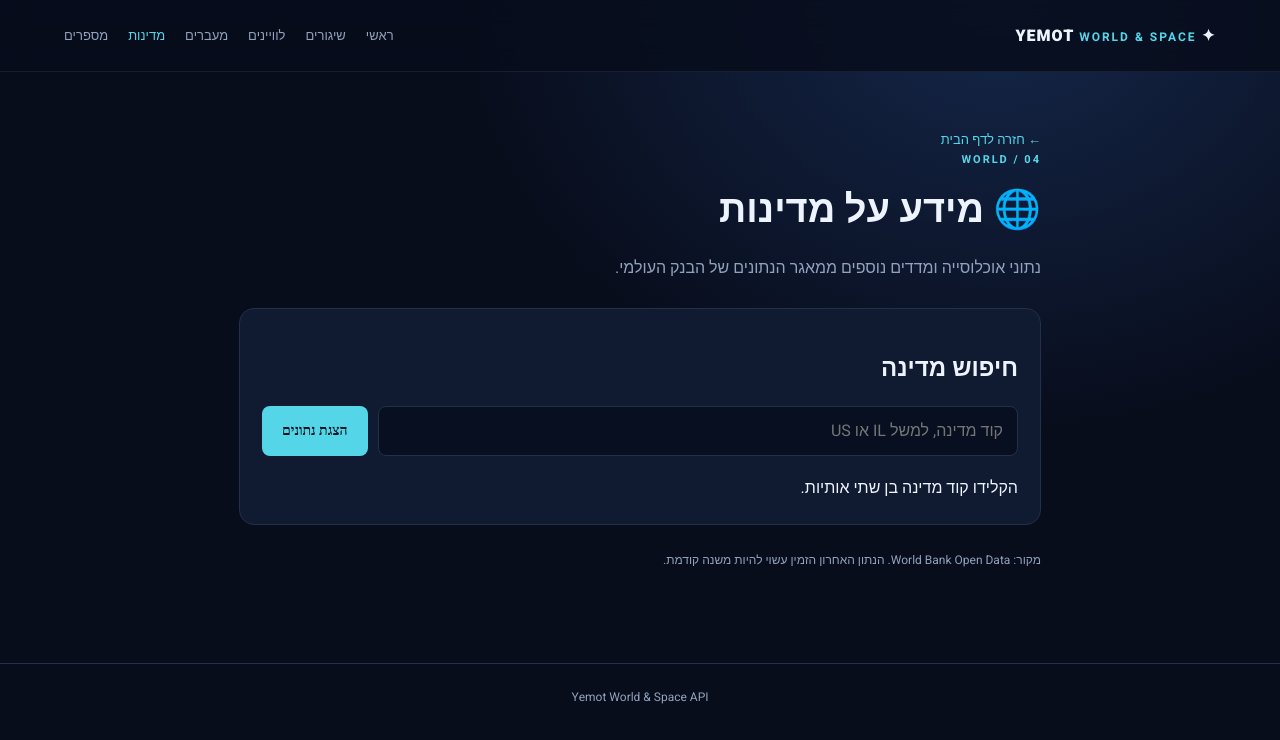
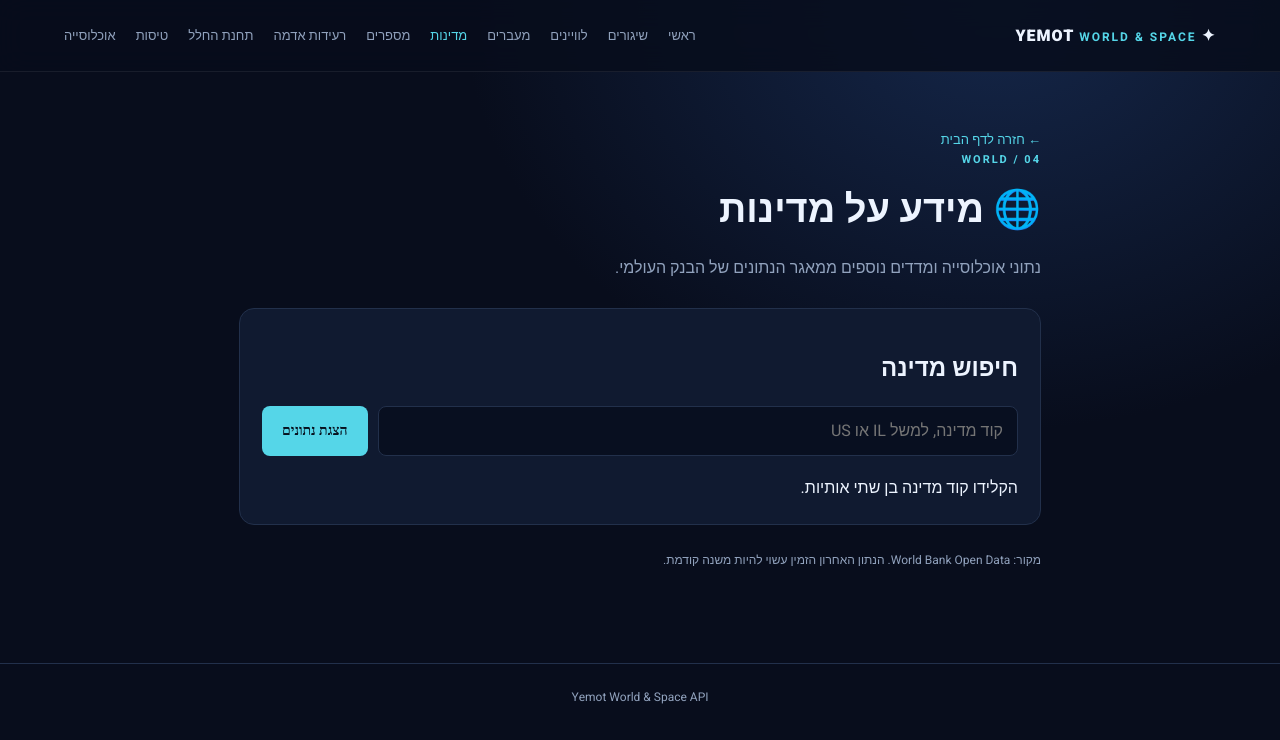
Before and after one commit to dji705/yemot-world-space-api, a plain HTML site: page countries.html in a window 1280 px wide. Drawn offline with Linux system fonts and the light colour scheme.

Commit message:
Add new services to site navigation

```diff
--- a/countries.html
+++ b/countries.html
@@ -1 +1 @@
-<!doctype html><html lang="he" dir="rtl"><head><meta charset="utf-8"><meta name="viewport" content="width=device-width,initial-scale=1"><title>מדינות העולם | Yemot World & Space</title><link rel="stylesheet" href="style.css"><script defer src="app.js"></script></head><body><header class="top"><a class="brand" href="index.html">✦ YEMOT <b>WORLD & SPACE</b></a><nav><a href="index.html">ראשי</a><a href="launches.html">שיגורים</a><a href="satellites.html">לוויינים</a><a href="passes.html">מעברים</a><a class="active" href="countries.html">מדינות</a><a href="numbers.html">מספרים</a></nav></header><main class="page"><a class="back" href="index.html">← חזרה לדף הבית</a><div class="eyebrow">WORLD / 04</div><h1 class="page-title">🌐 מידע על מדינות</h1><p class="lead">נתוני אוכלוסייה ומדדים נוספים ממאגר הנתונים של הבנק העולמי.</p><section class="panel"><h2>חיפוש מדינה</h2><div class="form-row"><input id="country" class="field" maxlength="2" placeholder="קוד מדינה, למשל IL או US"><button class="action" onclick="loadCountry()">הצגת נתונים</button></div><div id="result" class="result">הקלידו קוד מדינה בן שתי אותיות.</div></section><p class="note">מקור: World Bank Open Data. הנתון האחרון הזמין עשוי להיות משנה קודמת.</p></main><footer>Yemot World & Space API</footer></body></html>
+<!doctype html><html lang="he" dir="rtl"><head><meta charset="utf-8"><meta name="viewport" content="width=device-width,initial-scale=1"><title>מדינות העולם | Yemot World & Space</title><link rel="stylesheet" href="style.css"><script defer src="app.js"></script></head><body><header class="top"><a class="brand" href="index.html">✦ YEMOT <b>WORLD & SPACE</b></a><nav><a href="index.html">ראשי</a><a href="launches.html">שיגורים</a><a href="satellites.html">לוויינים</a><a href="passes.html">מעברים</a><a class="active" href="countries.html">מדינות</a><a href="numbers.html">מספרים</a><a href="earthquakes.html">רעידות אדמה</a><a href="iss.html">תחנת החלל</a><a href="flights.html">טיסות</a><a href="population.html">אוכלוסייה</a></nav></header><main class="page"><a class="back" href="index.html">← חזרה לדף הבית</a><div class="eyebrow">WORLD / 04</div><h1 class="page-title">🌐 מידע על מדינות</h1><p class="lead">נתוני אוכלוסייה ומדדים נוספים ממאגר הנתונים של הבנק העולמי.</p><section class="panel"><h2>חיפוש מדינה</h2><div class="form-row"><input id="country" class="field" maxlength="2" placeholder="קוד מדינה, למשל IL או US"><button class="action" onclick="loadCountry()">הצגת נתונים</button></div><div id="result" class="result">הקלידו קוד מדינה בן שתי אותיות.</div></section><p class="note">מקור: World Bank Open Data. הנתון האחרון הזמין עשוי להיות משנה קודמת.</p></main><footer>Yemot World & Space API</footer></body></html>
```
